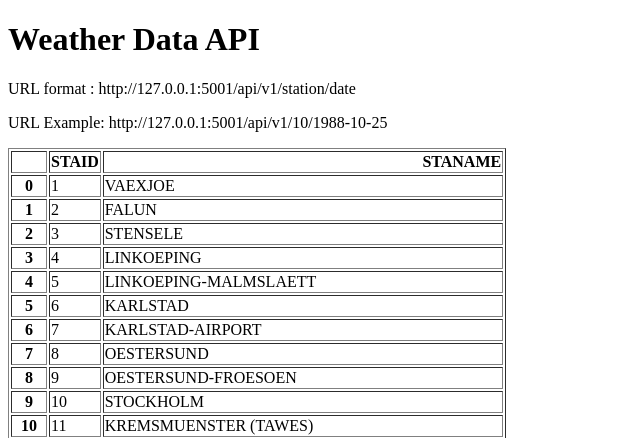
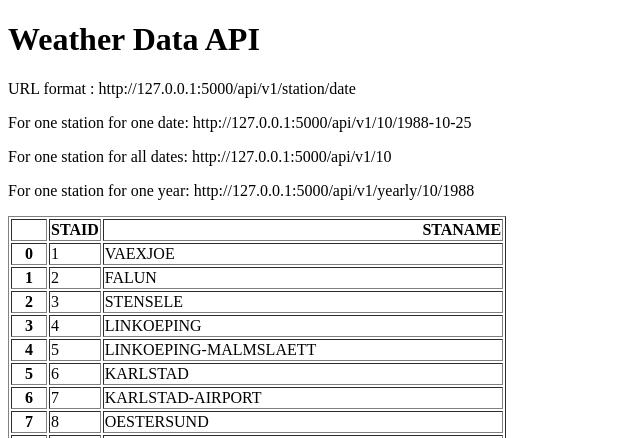
Before and after one commit to mecodie3/my_weather_api, a Flask app: page / in a window 1280 px wide. Shown: the top 438 px of the page, without its empty margins (0-640 px from the left). Run offline with Flask 3, Linux system fonts and the light colour scheme.

Commit message:
Day 5:Add URL endpoint for yearly and all data

```diff
--- a/main.py
+++ b/main.py
@@ -21,11 +21,21 @@ def about(station,date):
             "station":station,
             "temperature":temperature}
 
-@app.route('/api/v1/<word>')
-def api(word):
-    definition = word.upper()
-    result_dictionary={'word':word,'definition':definition}
-    return result_dictionary
+@app.route("/api/v1/<station>")
+def all_data(station):
+    filename = ("data_small/TG_STAID" + str(station).zfill(6) + ".txt")
+    df = pd.read_csv(filename, skiprows=20, parse_dates=["    DATE"])
+    result = df.to_dict(orient="records")
+    return result
+
+@app.route("/api/v1/yearly/<station>/<year>")
+def yearly(station,year):
+    filename = ("data_small/TG_STAID" + str(station).zfill(6) + ".txt")
+    df = pd.read_csv(filename, skiprows=20)
+    df["    DATE"]=df["    DATE"].astype(str)
+    result =df[df["    DATE"].str.startswith(str(year))].to_dict(orient="records")
+    return result
+
 
 if __name__=="__main__":
-    app.run(debug=True,port=5001)
+    app.run(debug=True)
--- a/templates/home.html
+++ b/templates/home.html
@@ -6,8 +6,10 @@
 </head>
 <body>
 <h1>Weather Data API</h1>
-<p>URL format : http://127.0.0.1:5001/api/v1/station/date</p>
-<p>URL Example: http://127.0.0.1:5001/api/v1/10/1988-10-25</p>
+<p>URL format : http://127.0.0.1:5000/api/v1/station/date</p>
+<p>For one station for one date: http://127.0.0.1:5000/api/v1/10/1988-10-25</p>
+<p>For one station for all dates: http://127.0.0.1:5000/api/v1/10</p>
+<p>For one station for one year: http://127.0.0.1:5000/api/v1/yearly/10/1988</p>
 <p>{{data|safe}}</p>
 </body>
 </html>
```
